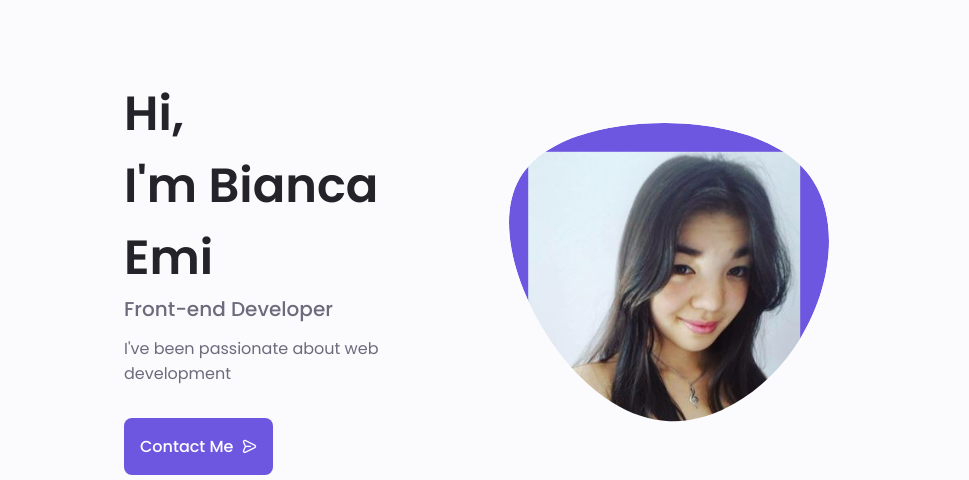
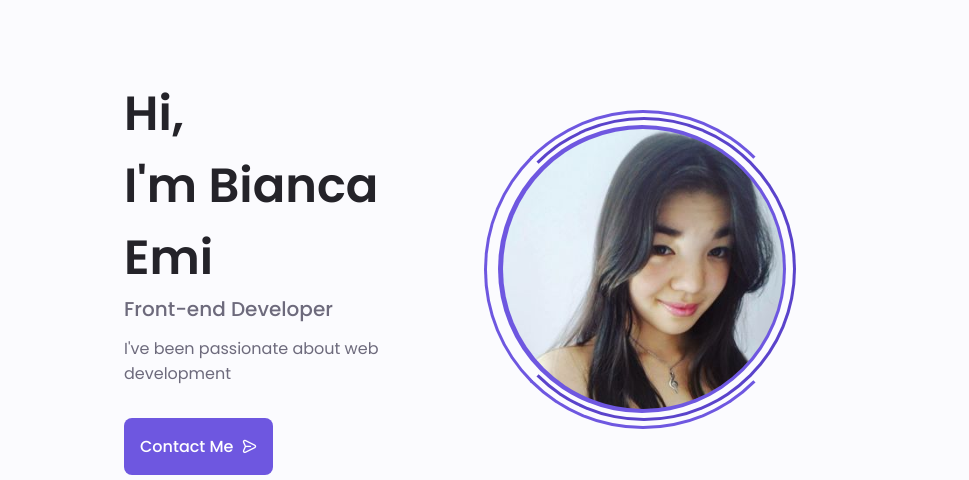
Before and after one commit to bemibrando/MyPortfolio, a plain HTML site: page PortfolioSite/index.html in a window 1280 px wide. Shown: the part 106-586 px from the top of the page, 184-1153 px from the left. Drawn offline with nearby package versions, Linux system fonts and the light colour scheme.

Commit message:
Change profile blob to circles.

```diff
--- a/PortfolioSite/assets/css/styles.css
+++ b/PortfolioSite/assets/css/styles.css
@@ -84,7 +84,7 @@ body.dark-theme{
     --input-color: hsl(var(--hue-color), 26%, 16%);
     --body-color: hsl(var(--hue-color), 28%, 12%);
     --container-color: hsl(var(--hue-color), 29%, 16%);
-    --scroll-bar-color: hsl(var(--hue-color), 12%, 48%)
+    --scroll-bar-color: hsl(var(--hue-color), 12%, 48%);
     --scroll-thumb-color: hsl(var(--hue-color), 12%, 36%)
 }
 
@@ -307,13 +307,50 @@ img{
     color: var(--first-color-alt);
 }
 
-.home__blob{
-    width: 200px;
-    fill: var(--first-color);
+.home__container-img{
+    margin-bottom: 1em;
+    background-color: var(--first-color);
+    height: 18em;
+    width: 18em;
+    border-radius: 50%;
+    position: relative block;
+    cursor: pointer flex;
 }
 
-.home__blob-img{
-    width: 170px;
+.home__img{
+    position: relative;
+    top: -38.6em;
+    left: .3em;
+    border-radius: 50%;
+    width: 17.5em;
+    height: 17.5em;
+}
+
+.img__circle{
+    position: relative;
+    width: 19em;
+    height: 19em;
+    top: -.5em;
+    left: -.4em;
+    border-width: .2em;
+    border-style: solid;
+    border-color: var(--first-color-alt) var(--first-color-alt) var(--first-color-alt) transparent;
+    border-radius: 50%;
+    transition: transform 1.5s ease-in-out;
+}
+.home__container-img:hover > .img__circle:nth-child(1){
+    transform: rotate(360deg);
+}
+
+.img__circle:nth-child(2) {
+    width: 19.9em;
+    height: 19.9em;
+    top: -19.9em;
+    left: -.9em;
+    border-color:var(--first-color) transparent var(--first-color) var(--first-color);
+}
+.home__container-img:hover > .img__circle:nth-child(2){
+    transform: rotate(-360deg);
 }
 
 .home__data{
--- a/PortfolioSite/index.html
+++ b/PortfolioSite/index.html
@@ -94,25 +94,6 @@
                             </a>
                         </div>
 
-                        <div class="home__img">
-                            <svg class="home__blob" viewBox="0 0 200 187" xmlns="http://www.w3.org/2000/svg" xmlns:xlink="http://www.w3.org/1999/xlink">
-                                <mask id="mask0" mask-type="alpha">
-                                    <path d="M190.312 36.4879C206.582 62.1187 201.309 102.826 182.328 134.186C163.346 165.547
-                                    130.807 187.559 100.226 186.353C69.6454 185.297 41.0228 161.023 21.7403 129.362C2.45775
-                                    97.8511 -7.48481 59.1033 6.67581 34.5279C20.9871 10.1032 59.7028 -0.149132 97.9666
-                                    0.00163737C136.23 0.303176 174.193 10.857 190.312 36.4879Z"/>
-                                </mask>
-                                <g mask="url(#mask0)">
-                                    <path d="M190.312 36.4879C206.582 62.1187 201.309 102.826 182.328 134.186C163.346
-                                    165.547 130.807 187.559 100.226 186.353C69.6454 185.297 41.0228 161.023 21.7403
-                                    129.362C2.45775 97.8511 -7.48481 59.1033 6.67581 34.5279C20.9871 10.1032 59.7028
-                                    -0.149132 97.9666 0.00163737C136.23 0.303176 174.193 10.857 190.312 36.4879Z"/>
-
-                                    <image class="home__blob-img" x="12" y="18" href="assets/img/perfil.jpg"/>
-                                </g>
-                            </svg>
-                        </div>
-
                         <div class="home__data">
                             <h1 class="home__title">Hi,<br>I'm Bianca Emi</h1>
                             <h3 class="home__subtitle">Front-end Developer</h3>
@@ -120,6 +101,12 @@
                             <a href="#contact" class="button button--flex">
                                     Contact Me<i class="uil uil-message button__icon arrow__animation"></i>
                             </a>
+                        </div>
+
+                        <div class="home__container-img ">
+                            <div class="img__circle"></div>
+                            <div class="img__circle"></div>
+                            <img class="home__img" src="assets/img/perfil.jpg" alt="BiancaProfilePhoto"/>
                         </div>
                     </div>
 
@@ -139,7 +126,7 @@
                 <span class="section__subtitle">My introduction</span>
 
                 <div class="about__container container grid">
-                    <img src="assets/img/about.png" alt="" class="about__img">
+                    <img src="assets/img/about.png" alt="BiancaProfilePhoto2" class="about__img">
 
                     <div class="about__data">
                         <p class="about__description">
```
